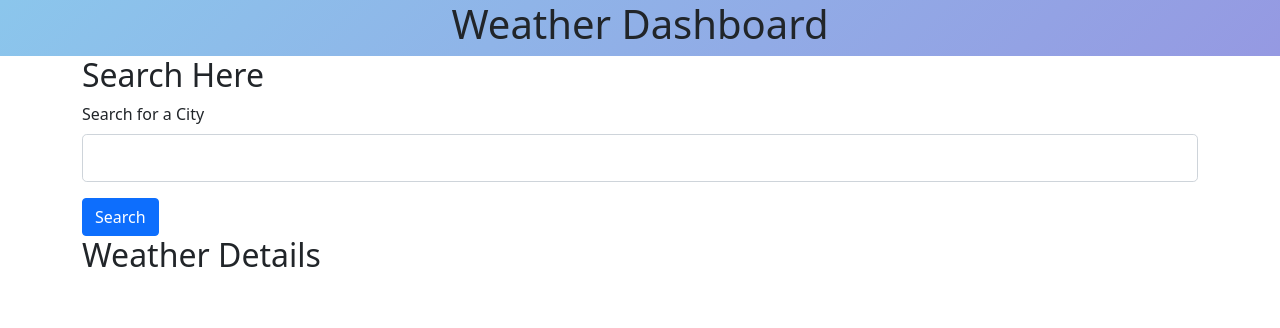
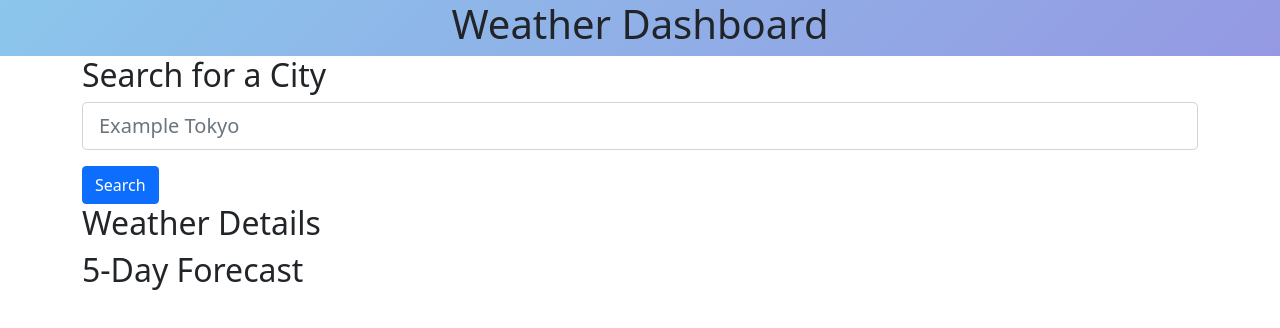
Before and after one commit to Mike-C-Sanders/WeatherDashboard, a plain HTML site: page index.html in a window 1280 px wide. Drawn offline with nearby package versions, Linux system fonts and the light colour scheme.

Commit message:
Added in a new section, updated the form section. Next will be re-arranging the layout

```diff
--- a/JS/script.js
+++ b/JS/script.js
@@ -0,0 +1 @@
+var apiKey = 'ec3531a4604c1c9d7f8f0e0ac90c2251'
--- a/index.html
+++ b/index.html
@@ -17,11 +17,11 @@
     </header>
     <body>
         <section class="container" id="search-box">
-            <h2>Search Here</h2>
+            <h2>Search for a City</h2>
             <form>
                 <div class="mb-3">
-                    <label for="city-search" class="form-label">Search for a City</label>
-                    <input type="text" class="form-control form-control-lg" id="city-search">
+
+                    <input type="text" class="form-control form-control-lg" id="city-search" placeholder="Example Tokyo">
                 </div>
                 <button type="submit" class="btn btn-primary">Search</button>
 
@@ -30,6 +30,9 @@
         <section class="container" id="weather-today">
             <h2>Weather Details</h2>
         </section>
+        <section class="container" id="5-day-forecast">
+            <h2>5-Day Forecast</h2>
+        </section>
 
         <script src="./JS/script.js"></script>
     </body>
```
